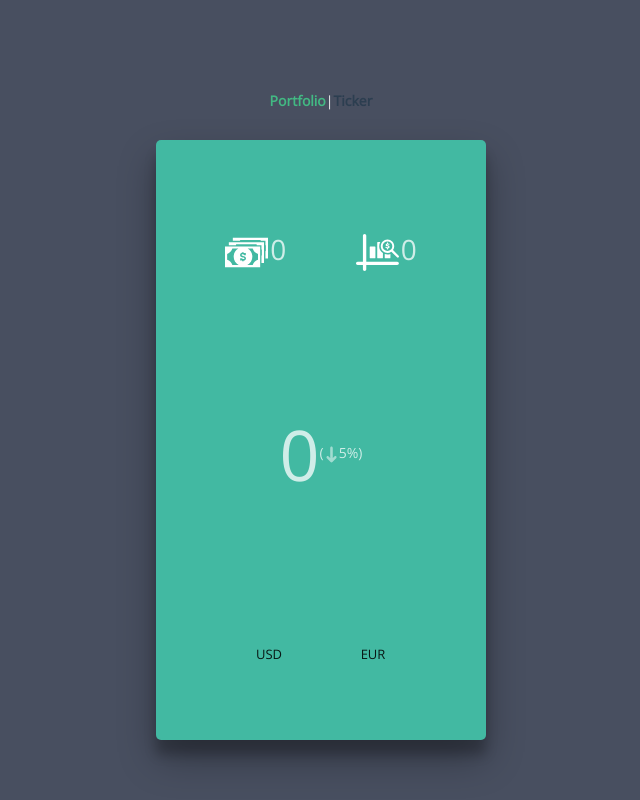
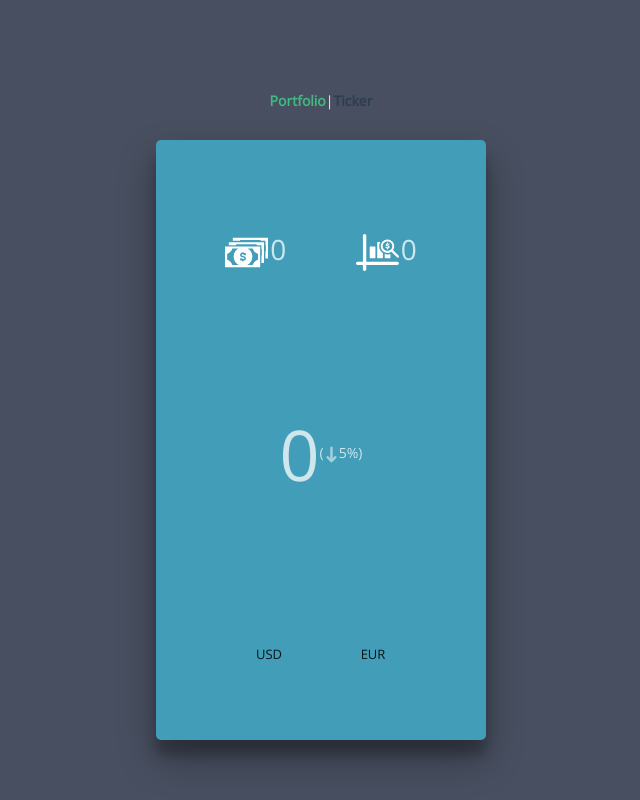
Before and after one commit to david-daly/vue-pwa-crypto-tracker, a Vue app: page /#/ in a window 1280 px wide. Shown: the whole page, without its empty margins (319-959 px from the left). Built offline with nearby package versions, Linux system fonts and the light colour scheme; no server answers.

Commit message:
Update backround color for Portfolio and Ticker Components

```diff
--- a/src/components/Portfolio.vue
+++ b/src/components/Portfolio.vue
@@ -93,7 +93,7 @@ main {
   flex-direction: column;
   justify-content: space-around;
   align-items: center;
-  background-color: #42b9a2;
+  background-color: #429db9;
   box-shadow: 0 19px 38px rgba(0, 0, 0, 0.3), 0 15px 12px rgba(0, 0, 0, 0.22);
   color: rgba(255, 255, 255, 0.75);
 
--- a/src/components/Ticker.vue
+++ b/src/components/Ticker.vue
@@ -45,7 +45,7 @@ main {
     flex-direction: column;
     justify-content: space-around;
     align-items: center;
-
+    background-color: azure;
     box-shadow: 0 19px 38px rgba(0,0,0,0.30), 0 15px 12px rgba(0,0,0,0.22);
 }
 
```
